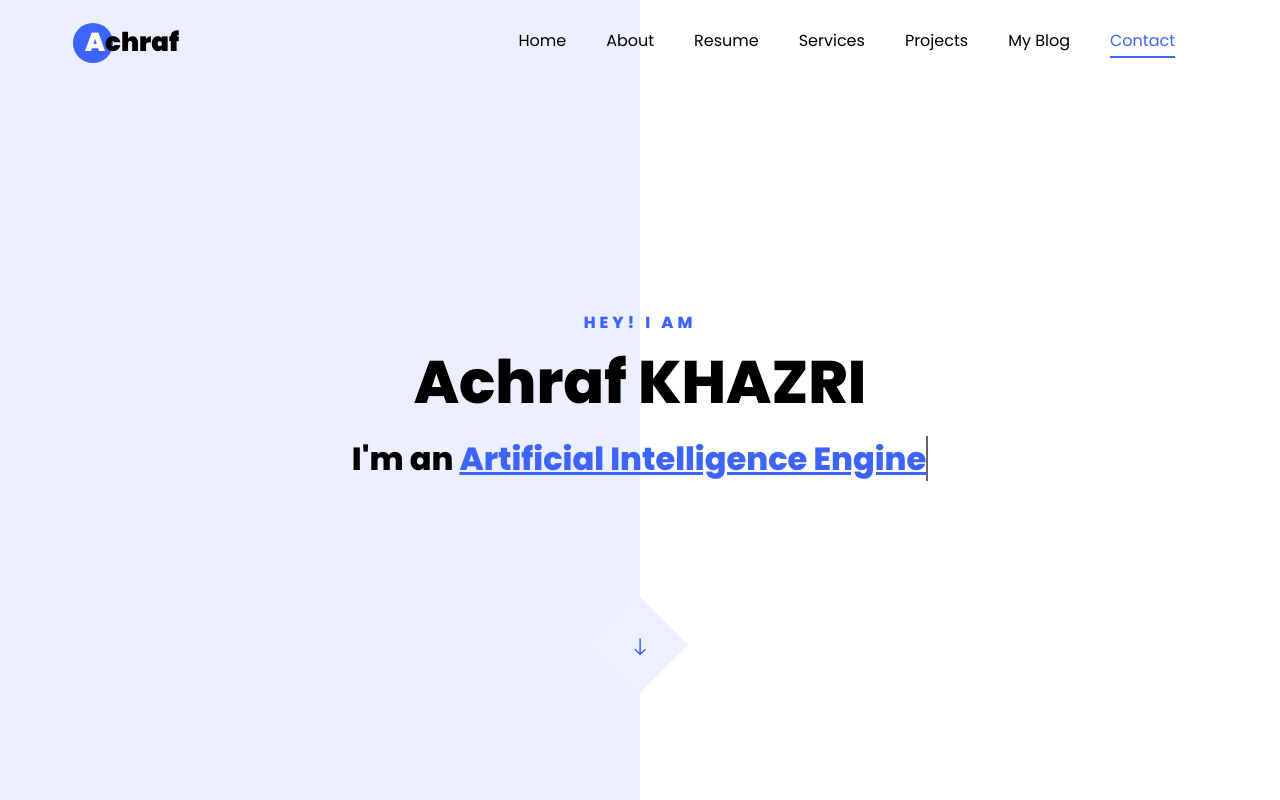
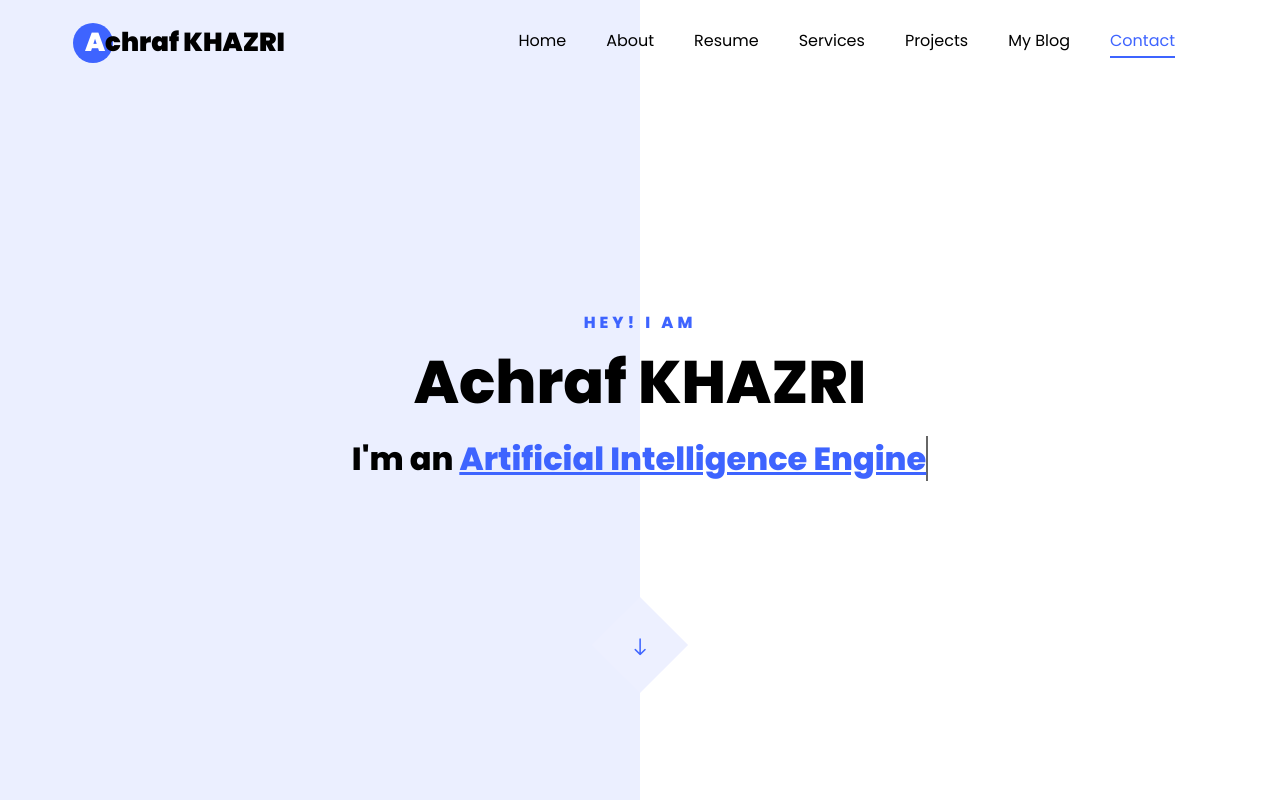
Before and after one commit to GuiltyNeuron/achrafkhazri, a plain HTML site: page index.html in a window 1280 px wide. Shown: the top 800 px of the page. Drawn offline with Linux system fonts and the light colour scheme; animation ran at ten frames a second; files whose address does not match are found by name.

Commit message:
:truck: Updating index

```diff
--- a/index.html
+++ b/index.html
@@ -27,7 +27,7 @@
 
     <nav class="navbar navbar-expand-lg navbar-dark ftco_navbar ftco-navbar-light site-navbar-target" id="ftco-navbar">
 	    <div class="container">
-	      <a class="navbar-brand" href="index.html"><span>A</span>chraf</a>
+	      <a class="navbar-brand" href="index.html"><span>A</span>chraf KHAZRI</a>
 	      <button class="navbar-toggler js-fh5co-nav-toggle fh5co-nav-toggle" type="button" data-toggle="collapse" data-target="#ftco-nav" aria-controls="ftco-nav" aria-expanded="false" aria-label="Toggle navigation">
 	        <span class="oi oi-menu"></span> Menu
 	      </button>
```
